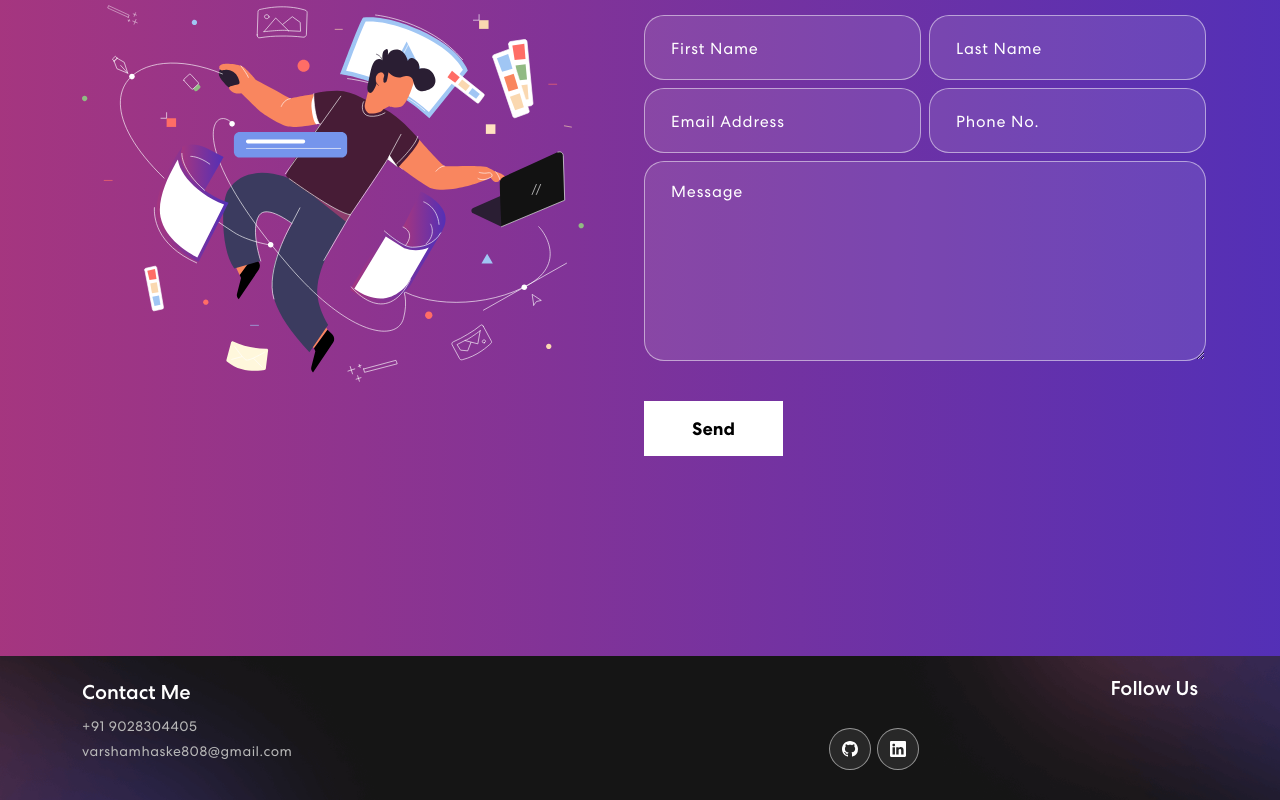
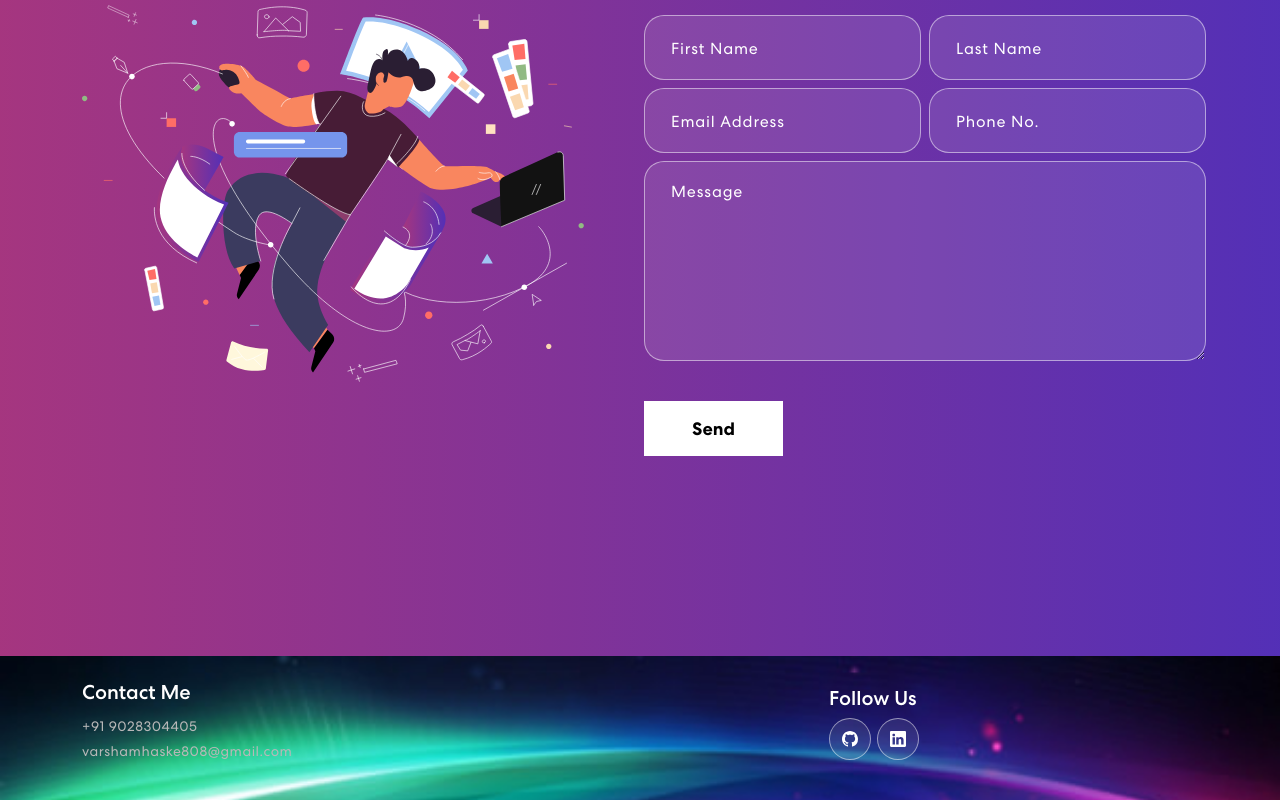
Before and after one commit to VS1405/myPortfolio, a React (Create React App) app: page / in a window 1280 px wide. Shown: the part 1868-2668 px from the top of the page. Built offline with nearby package versions, Linux system fonts and the light colour scheme.

Commit message:
footer text resolve

```diff
--- a/public/index.html
+++ b/public/index.html
@@ -24,7 +24,7 @@
       work correctly both with client-side routing and a non-root public URL.
       Learn how to configure a non-root public URL by running `npm run build`.
     -->
-    <title>React App</title>
+    <title>Varsha_PortFolio</title>
   </head>
   <body>
     <noscript>You need to enable JavaScript to run this app.</noscript>
--- a/src/App.css
+++ b/src/App.css
@@ -562,7 +562,7 @@ nav.navbar .navbar-toggler[aria-expanded="true"] .navbar-toggler-icon {
   padding: 0 0 50px 0;
   background-image: url('./assets/img/backgroung-img2.jpg');
   padding: 0 0 30px 0;
-  background-image: url('./assets/img/footer-bg.png');
+  /* background-image: url('./assets/img/footer-bg.png'); */
   background-position: center center;
   background-size: cover;
   background-repeat: no-repeat;
--- a/src/component/Footer.js
+++ b/src/component/Footer.js
@@ -6,19 +6,15 @@ export const Footer = () => {
     <footer className="footer">
       <Container>
         <Row className="align-items-center">
-          {/* <MailchimpForm /> */}
           <Col size={12} sm={6} className="footer-contact-info">
-            {/* <img src={logo} alt="Logo" /> */}
             <h5>Contact Me</h5>
             <p>+91 9028304405</p>
             <p>varshamhaske808@gmail.com</p>
           </Col>
           <Col size={12} sm={6} className="text-start text-sm-end">
+            <Col size={12} sm={6} className="text-center text-sm-end">
               <div className="social-icon" style={{ paddingTop: 20 }}>
                 <h5 style={{ textAlign: "start", font: "bold" }}>Follow Us</h5>
-              </div>
-          <Col size={12} sm={6} className="text-center text-sm-end">
-            <div className="social-icon" style={{ paddingTop: 20 }}>
                 <a
                   href="https://github.com/VS1405"
                   alt="gitHub"
@@ -41,5 +37,5 @@ export const Footer = () => {
         </Row>
       </Container>
     </footer>
-  )
-}
+  );
+};
```
Lines whose indentation alone changed are shown as unchanged.
